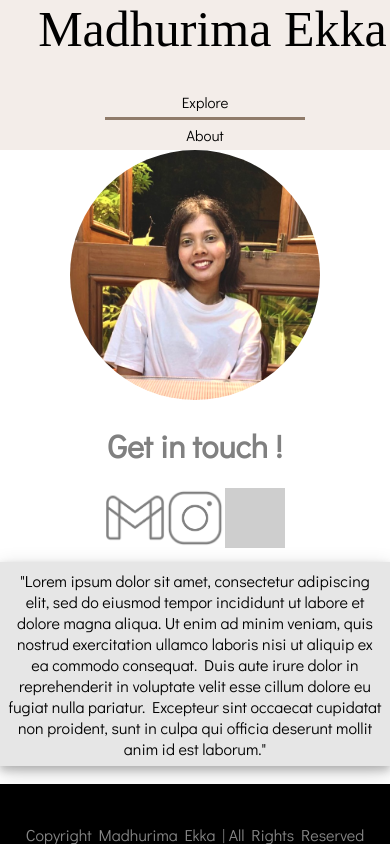
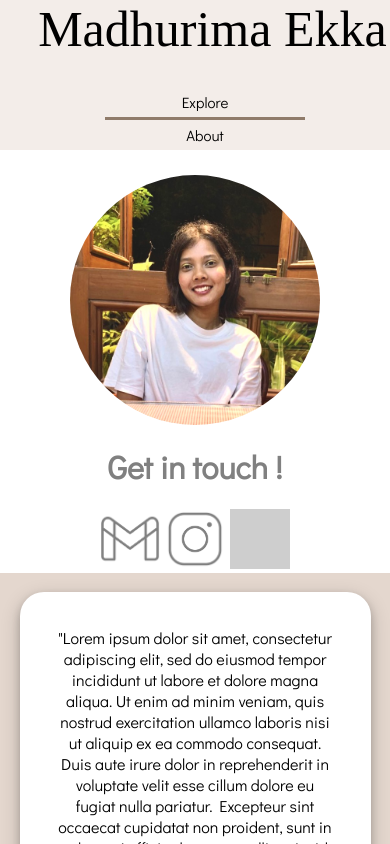
Before and after one commit to rogue-BYTE/Madhurima, a React (Create React App) app: page /about in a window 390 px wide. Shown: the top 844 px of the page. Built offline with nearby package versions, Linux system fonts and the light colour scheme; grey boxes are pictures that could not be loaded; a web font is replaced by a local one.

Commit message:
Update about.css

```diff
--- a/src/pages/about.css
+++ b/src/pages/about.css
@@ -1,69 +1,63 @@
+.About {
+  position: relative;
+}
+
 .shadow {
   box-shadow: 0 4px 8px 0 rgba(0, 0, 0, 0.2), 0 6px 20px 0 rgba(0, 0, 0, 0.19);
 }
 
 .about-container {
   display: flex;
+  flex-wrap: wrap;
+  height: 84vh;
+}
+
+.left-section {
+  width: 30%;
+  display: flex;
+  flex-direction: column;
+  justify-content: space-between;
+  align-items: center;
+  margin: 50px 0 50px 0;
+}
+
+.contact-container {
+  display: flex;
+  justify-content: space-around;
+  align-items: center;
+  width: 50%;
+}
+
+.contact-container > a {
+  display: block;
+}
+
+.right-section {
+  width: 70%;
+  box-sizing: border-box;
+  padding: 5%;
+  background-color: #e4d7ce;
+  display: flex;
+  justify-content: center;
+  align-items: center;
 }
 
 .about-me {
-  padding: 2%;
-  margin-top: 60px;
-  margin-left: 30px;
-  height: 200px;
-  width: 500px;
-  background-color: #e6e6e6;
+  background-color: white;
+  padding: 10%;
+  border-radius: 24px;
 }
 
-.about-me-title {
-  font-size: 30px;
-  text-align: start;
-}
-
-.about-me-content {
-  text-align: start;
-}
-
-.image-wrapper {
-  min-height: 400px;
-  min-width: 400px;
-  display: flex;
-  justify-content: center;
-  align-items: center;
-  background-color: #FFFFFF;
-}
-
-@media only screen and (max-width: 800px) {
+@media only screen and (max-width: 900px) {
   .about-container {
      flex-direction: column;
+     height: auto;
   }
-
-  .about-me {
-    width: auto;
-    height: auto;
-    margin: 10px 0 10px 0;
+  .left-section {
+    width: 100%;
+    margin: 25px 0 0 0;
+  }
+  .right-section {
+    width: 100%;
   }
 }
-
-.contact {
-  /* background-color: #E5E0DC; */
-  height: 200px;
-  display: flex;
-  align-items: center;
-  flex-direction: column;
-}
-
-.contact-title {
-  margin-top: 15px;
-  font-size: 30px;
-}
-
-.contact-palette {
-  background-color: #FFFFFF;
-  height: 125px;
-  width: 300px;
-  display: flex;
-  justify-content: center;
-  align-items: center;
-  border-radius: 20px;
-}
```
